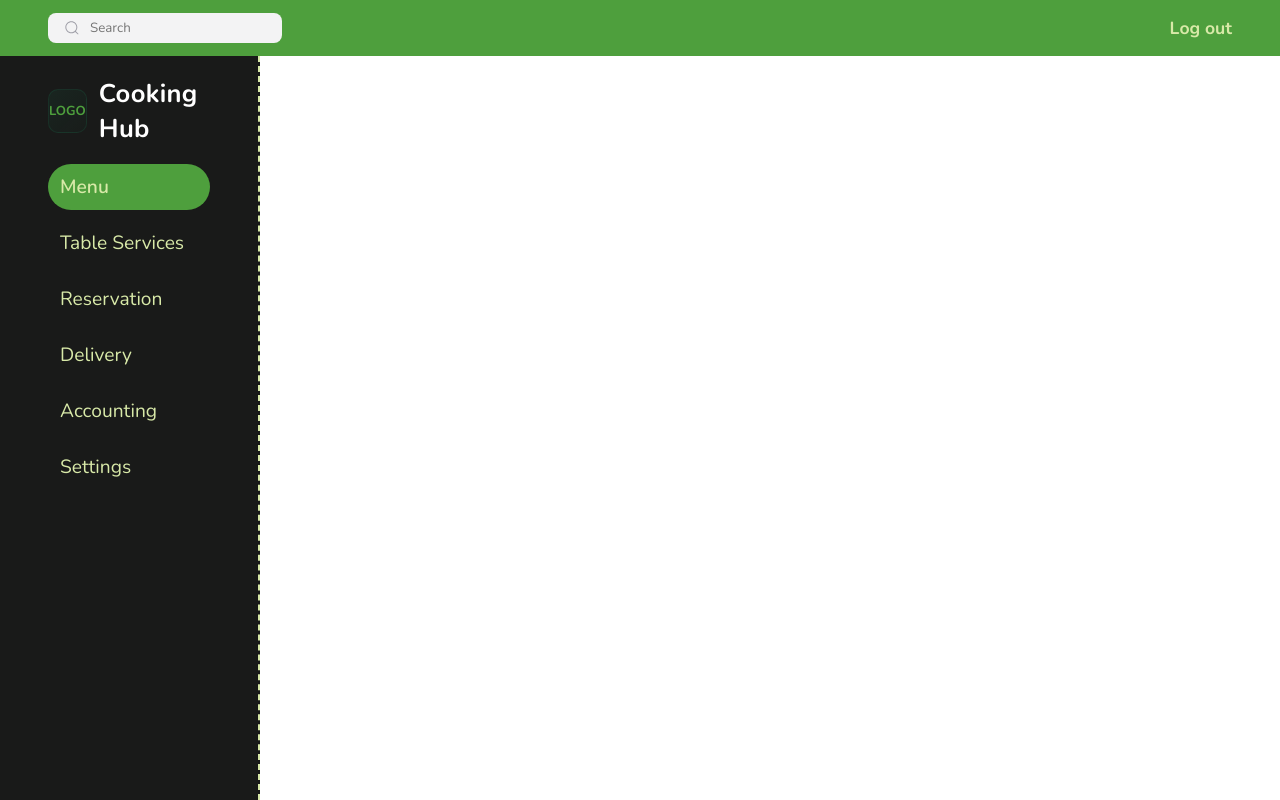
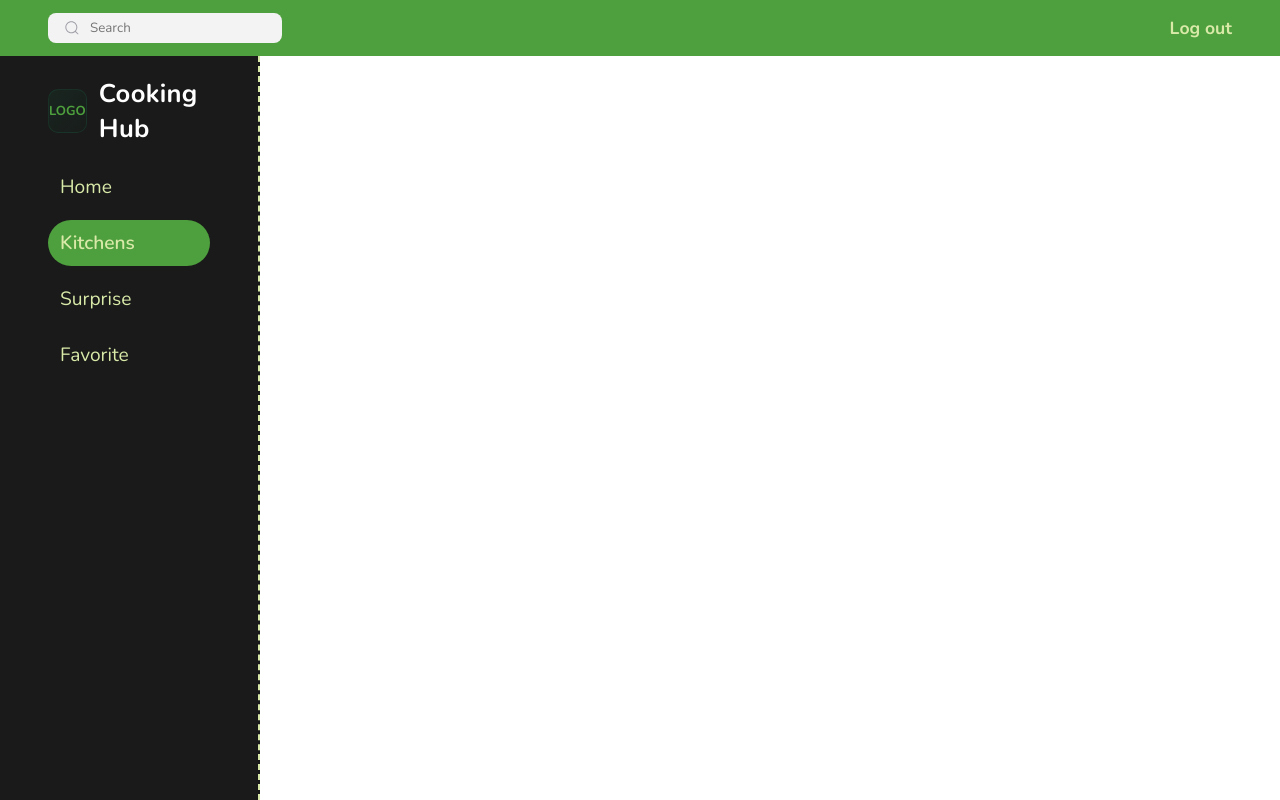
Before and after one commit to Milosavljevichh/cookingHub, a Vue app: page /kitchens in a window 1280 px wide. Built offline with nearby package versions, Linux system fonts and the light colour scheme; no server answers.

Commit message:
added active links

```diff
--- a/src/layout/Dashboard.vue
+++ b/src/layout/Dashboard.vue
@@ -1,5 +1,6 @@
 <script setup>
-
+    import { RouterLink, useRoute } from 'vue-router';
+    let currentPath = useRoute()
 </script>
 <template>  <aside class="sidebar" role="navigation" aria-label="Glavna navigacija">
     <div>
@@ -11,14 +12,10 @@
       </div>
       <nav>
         <ul class="menu" role="menu" aria-label="Meni">
-          <li role="none">
-            <a href="#menu" class="active" role="menuitem">Menu</a>
-          </li>
-          <li role="none"><a href="#table" role="menuitem">Table Services</a></li>
-          <li role="none"><a href="#reservation" role="menuitem">Reservation</a></li>
-          <li role="none"><a href="#delivery" role="menuitem">Delivery</a></li>
-          <li role="none"><a href="#accounting" role="menuitem">Accounting</a></li>
-          <li role="none"><a href="#settings" role="menuitem">Settings</a></li>
+          <li role="none"><RouterLink to="/" :class="currentPath.path === '/' ? 'active' : ''" role="menuitem">Home</RouterLink></li>
+          <li role="none"><RouterLink to="/kitchens" :class="currentPath.path === '/kitchens' ? 'active' : ''" role="menuitem">Kitchens</RouterLink></li>
+          <li role="none"><RouterLink to="/surprise" :class="currentPath.path === '/surprise' ? 'active' : ''" role="menuitem">Surprise</RouterLink></li>
+          <li role="none"><RouterLink to="/saved" :class="currentPath.path === '/saved' ? 'active' : ''" role="menuitem">Favorite</RouterLink></li>
         </ul>
       </nav>
     </div>
--- a/src/router/index.js
+++ b/src/router/index.js
@@ -1,5 +1,8 @@
 import { createRouter, createWebHistory } from "vue-router";
 import Home from "@/views/Home.vue";
+import Kitchen from "@/views/Kitchen.vue";
+import Random from "@/views/Random.vue";
+import Saved from "@/views/Saved.vue";
 
 const router = createRouter({
     history: createWebHistory(import.meta.env.BASE_URL),
@@ -8,6 +11,21 @@ const router = createRouter({
             path:'/',
             name:'home',
             component: Home
+        },
+        {
+            path:'/kitchens',
+            name:'kitchens',
+            component: Kitchen
+        },
+        {
+            path:'/surprise',
+            name:'surprise',
+            component: Random
+        },
+        {
+            path:'/saved',
+            name:'saved',
+            component: Saved
         }
     ]
 })
```
Also changed, not shown: src/views/Kitchen.vue (+7 -0 lines), src/views/Random.vue (+7 -0 lines), src/views/Saved.vue (+7 -0 lines).
